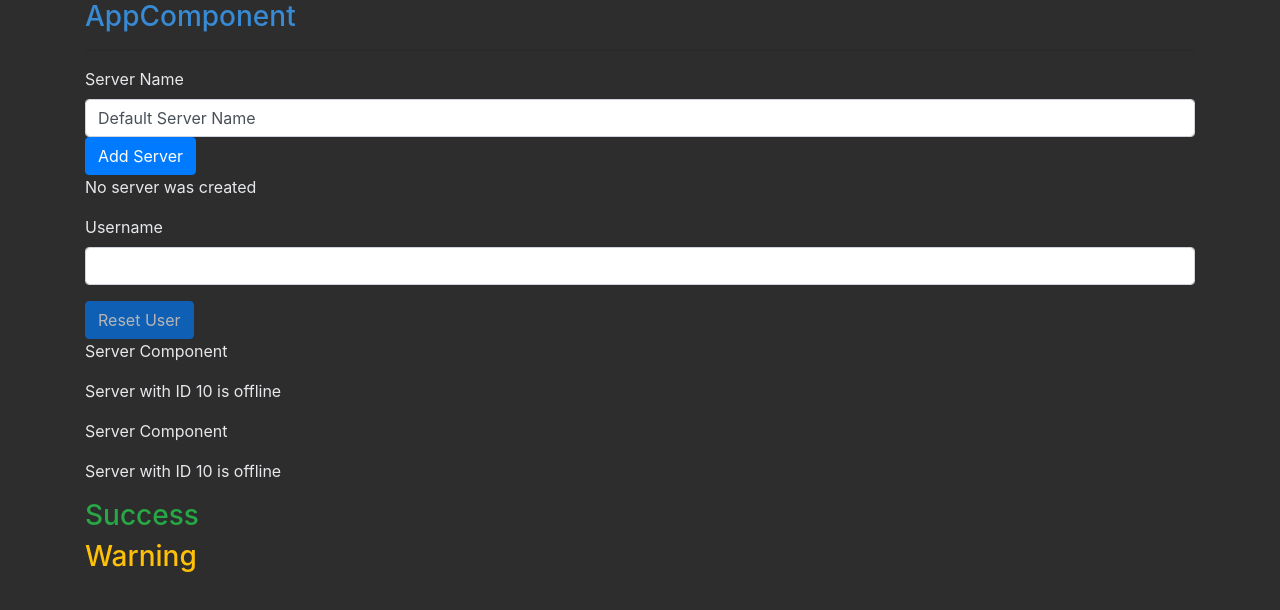
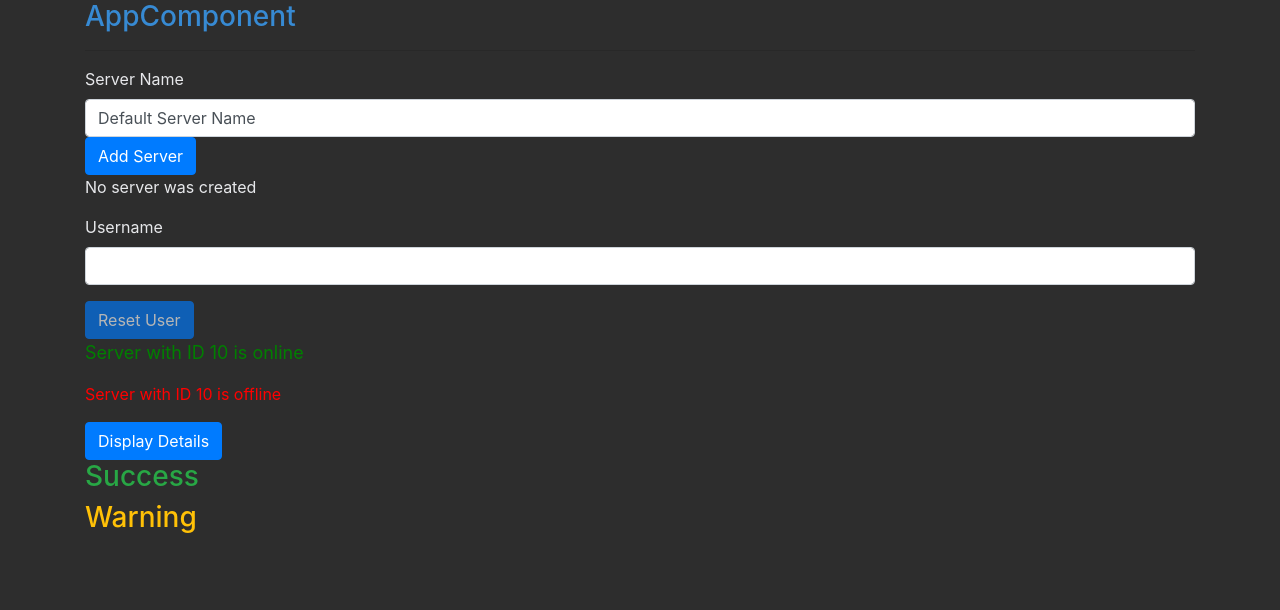
Before and after one commit to while1618/LearnAngular, an Angular app in the folder basics/: page / in a window 1280 px wide. Shown: the top 610 px of the page. Built offline with nearby package versions, Linux system fonts and the light colour scheme.

Commit message:
Section 1: Directives

```diff
--- a/basics/src/app/server/server.component.html
+++ b/basics/src/app/server/server.component.html
@@ -1,2 +1,6 @@
-<p>Server Component</p>
-<p>Server with ID {{ this.serverId }} is {{ getServerStatus() }}</p>
+<p
+  [ngStyle]="{ color: getColor() }"
+  [ngClass]="{ online: serverStatus === 'online' }"
+>
+  Server with ID {{ this.serverId }} is {{ getServerStatus() }}
+</p>
--- a/basics/src/app/server/server.component.ts
+++ b/basics/src/app/server/server.component.ts
@@ -3,12 +3,27 @@ import { Component } from '@angular/core';
 @Component({
   selector: 'app-server',
   templateUrl: './server.component.html',
+  styles: [
+    `
+      .online {
+        font-size: large;
+      }
+    `,
+  ],
 })
 export class ServerComponent {
   public serverId: number = 10;
-  private serverStatus: string = 'offline';
+  public serverStatus: string;
+
+  constructor() {
+    this.serverStatus = Math.random() > 0.5 ? 'online' : 'offline';
+  }
 
   public getServerStatus() {
     return this.serverStatus;
   }
+
+  public getColor() {
+    return this.serverStatus === 'online' ? 'green' : 'red';
+  }
 }
--- a/basics/src/app/servers/servers.component.html
+++ b/basics/src/app/servers/servers.component.html
@@ -18,7 +18,14 @@
 >
   Add Server
 </button>
-<p>{{ serverCreationStatus }}</p>
+
+<ng-container *ngIf="serverCreated; else elseTemplate">
+  <p>Server was created! Server name is {{ serverName }}</p>
+</ng-container>
+<ng-template #elseTemplate>
+  <p>No server was created</p>
+</ng-template>
+
 <label for="username">Username</label>
 <input type="text" id="username" class="form-control" [(ngModel)]="username" />
 <p>{{ username }}</p>
@@ -29,5 +36,16 @@
 >
   Reset User
 </button>
-<app-server></app-server>
-<app-server></app-server>
+
+<app-server *ngFor="let server of servers"></app-server>
+
+<button class="btn btn-primary" (click)="toggle()">Display Details</button>
+<p *ngIf="showDetails">Details</p>
+
+<p
+  *ngFor="let l of log; let i = index"
+  [ngStyle]="{ color: i >= 4 ? 'red' : '' }"
+  [ngClass]="{ log: i >= 4 }"
+>
+  {{ l }}
+</p>
--- a/basics/src/app/servers/servers.component.ts
+++ b/basics/src/app/servers/servers.component.ts
@@ -4,12 +4,23 @@ import { Component } from '@angular/core';
   selector: 'app-servers',
   templateUrl: './servers.component.html',
   styleUrls: ['./servers.component.css'],
+  styles: [
+    `
+      .log {
+        font-size: large;
+      }
+    `,
+  ],
 })
 export class ServersComponent {
   public allowNewServer = false;
   public serverCreationStatus = 'No server was created';
   public serverName = 'Default Server Name';
   public username = '';
+  public serverCreated = false;
+  public servers = ['TestServer', 'ProdServer'];
+  public showDetails = false;
+  public log = [];
 
   public constructor() {
     setTimeout(() => {
@@ -19,9 +30,16 @@ export class ServersComponent {
 
   public onCreateServer() {
     this.serverCreationStatus = `Server was created. Name is ${this.serverName}`;
+    this.servers.push(this.serverName);
+    this.serverCreated = true;
   }
 
   public onUpdateServerName(event: Event) {
     this.serverName = (<HTMLInputElement>event.target).value;
   }
+
+  public toggle() {
+    this.showDetails = !this.showDetails;
+    this.log.push(new Date());
+  }
 }
```
